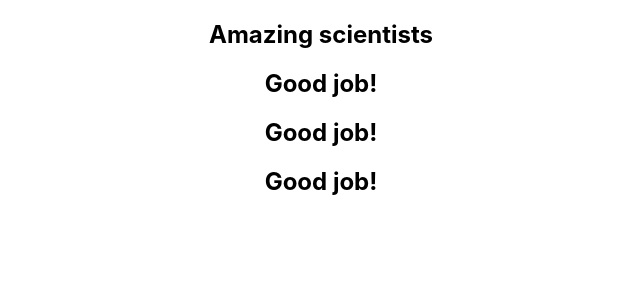
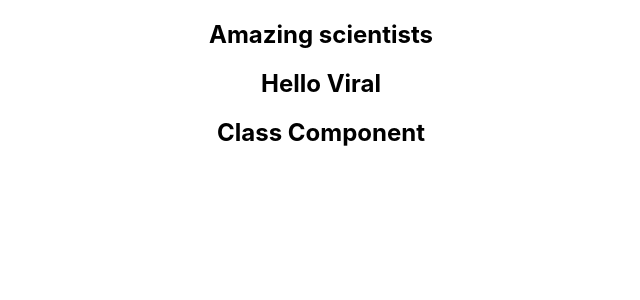
Before and after one commit to VICOrepo/React, a React (Create React App) app: page / in a window 1280 px wide. Shown: the top 300 px of the page, without its empty margins (319-959 px from the left). Built offline with nearby package versions, Linux system fonts and the light colour scheme.

Commit message:
updatedfile2

```diff
--- a/src/App.js
+++ b/src/App.js
@@ -1,6 +1,7 @@
 import logo from './logo.svg';
 import './App.css';
-import Greet from './component/Greet'
+import {Mycomponent} from './component/Greet'
+import Welcome from './component/Welcome';
 function App() {
   return (
     <div className="App">
@@ -21,9 +22,8 @@ function App() {
 
       <section>
         <h1>Amazing scientists</h1>
-        <Greet />
-        <Greet />
-        <Greet />
+        <Mycomponent />
+        <Welcome/>
       </section>
 
 
--- a/src/component/Greet.js
+++ b/src/component/Greet.js
@@ -1,9 +1,12 @@
+// functional Components
 import React from 'react'
 
-function Greet() {
-    return (
-     <h1>Good job!</h1>
-    );
-  }
+// function Greet() {
+//     return (
+//      <h1>Good job!</h1>
+//     );
+//   }
 
-  export default Greet
+// arrow function
+export const Mycomponent = () => <h1>Hello Viral</h1>
+ // export default Greet
--- /dev/null
+++ b/src/component/Welcome.js
@@ -0,0 +1,11 @@
+//Class Components
+import React,{Component} from "react";
+
+class Welcome extends Component{
+    render(){
+        return <h1>Class Component</h1>
+    }
+
+}
+
+export default Welcome
```
